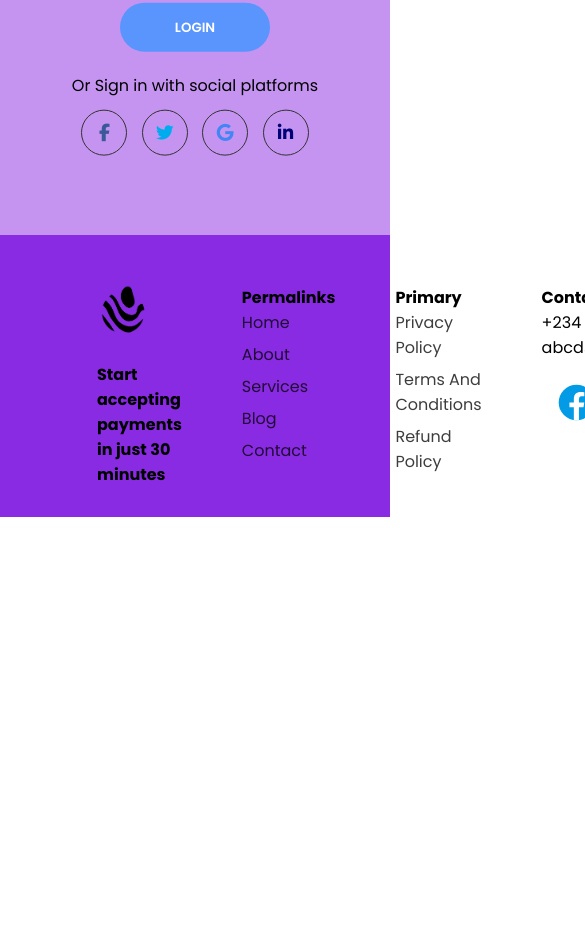
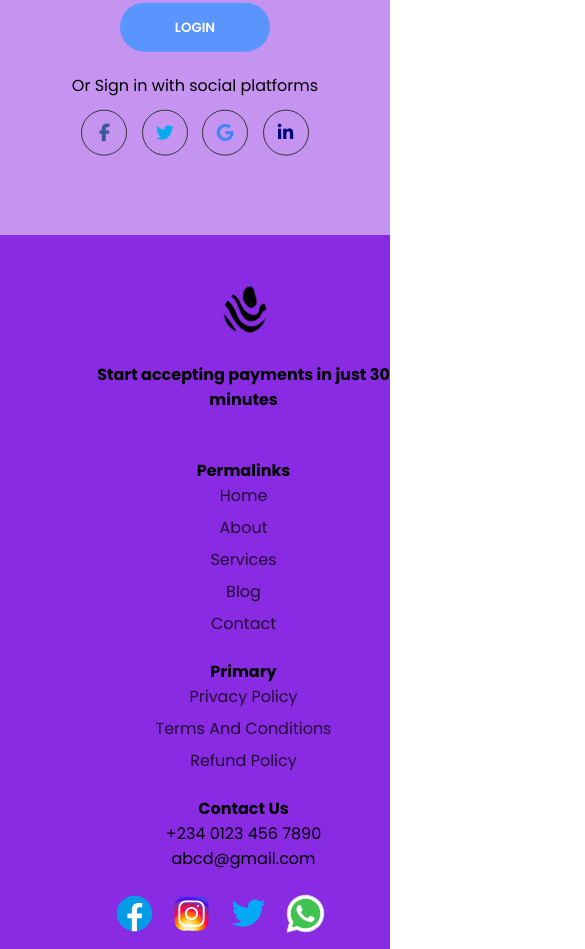
Before and after one commit to azuliat92/damivibe, a plain HTML site: page login.html in a window 390 px wide. Shown: the part 609-1558 px from the top of the page, 585 px wide, since content can reach past the window. Before the commit the page ends 1126 px from the top, so only its background shows below. Drawn offline with Linux system fonts and the light colour scheme.

Commit message:
Update login.css

```diff
--- a/css/login.css
+++ b/css/login.css
@@ -240,9 +240,10 @@ form.sign-in-form {
 }
 
 .btn.transparent:hover {
-color:#04befe;
-background:white;
-  }
+  color: #04befe;
+  background: white;
+}
+
 .btn.transparent {
   margin: 0;
   background: transparent;
@@ -461,6 +462,25 @@ footer ul li:hover {
     top: 5%;
     transform: translate(-50%, 0);
   }
+
+  /* Footer */
+  .footer-container {
+    grid-template-columns: 1fr;
+    text-align: center;
+    gap: 1rem;
+  }
+
+  .footer1 p {
+    margin: 1rem auto;
+
+  }
+
+  .footer-socials {
+    justify-content: center;
+  }
+
+  /* End Footer */
+
 }
 
 @media (max-width: 570px) {
@@ -489,4 +509,24 @@ footer ul li:hover {
     bottom: 28%;
     left: 50%;
   }
+
+  /* Footer */
+  .footer-container {
+    grid-template-columns: 1fr;
+    text-align: center;
+    gap: 1rem;
+  }
+
+  .footer1 p {
+    margin: 1rem auto;
+
+  }
+
+  .footer-socials {
+    justify-content: center;
+  }
+
+  /* End Footer */
+
+
 }
```
